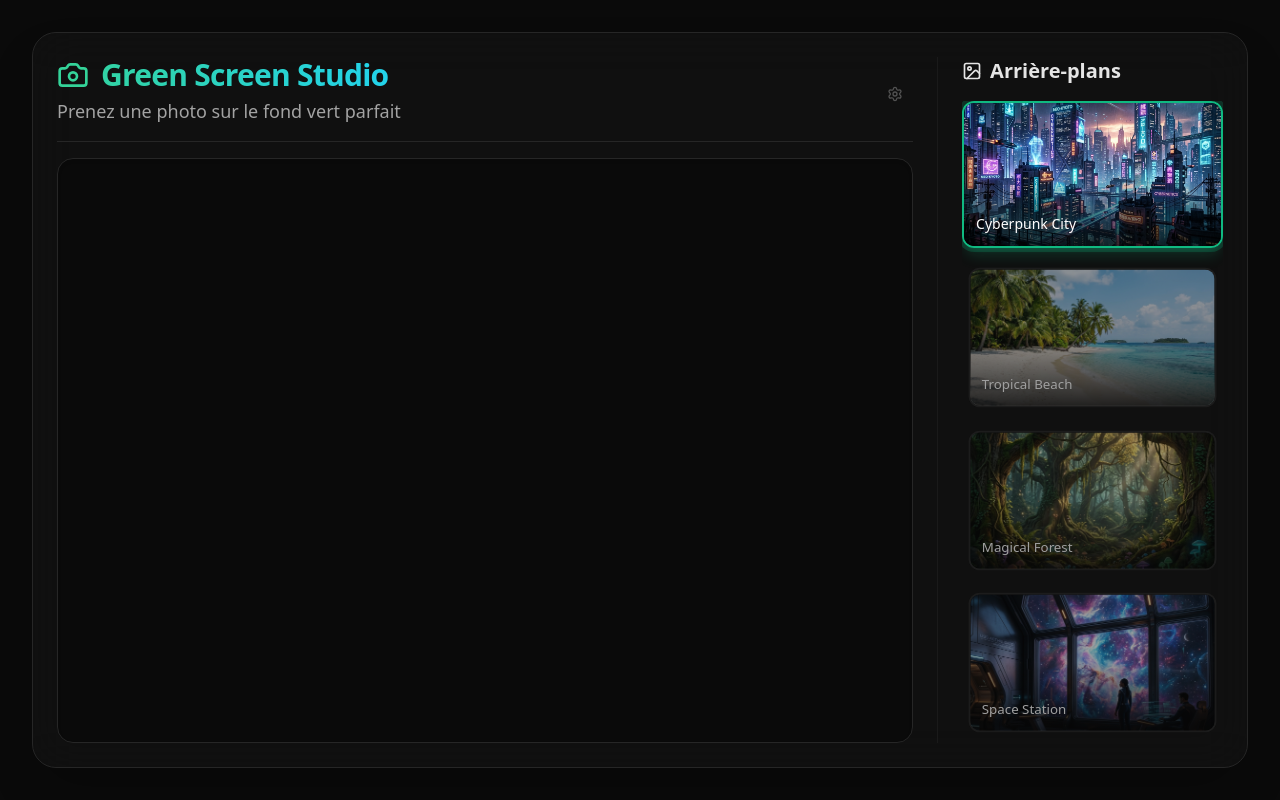
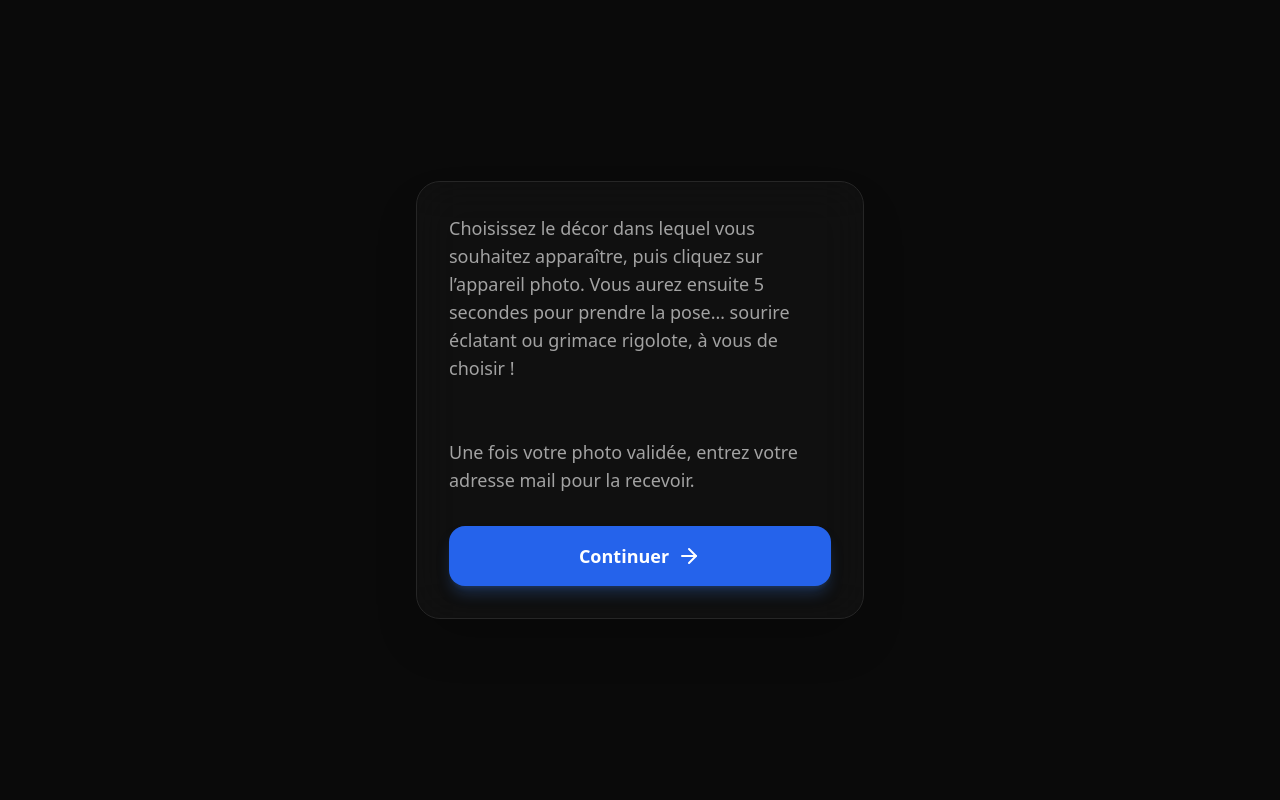
Before and after one commit to dokat/photobooth-app, a React (Vite) app: page /instructions in a window 1280 px wide. Built offline with nearby package versions, Linux system fonts and the light colour scheme; no server answers.

Commit message:
feat: implement multi-page navigation with react-router-dom and add Home, Instructions, and Photobooth views

```diff
--- a/package.json
+++ b/package.json
@@ -21,6 +21,7 @@
     "lucide-react": "^1.7.0",
     "react": "^19.2.4",
     "react-dom": "^19.2.4",
+    "react-router-dom": "^7.15.1",
     "react-webcam": "^7.2.0",
     "tailwind-merge": "^3.5.0",
     "tailwindcss-animate": "^1.0.7"
--- a/src/App.tsx
+++ b/src/App.tsx
@@ -1,105 +1,17 @@
-import { useCallback, useRef, useState } from "react";
-import Webcam from "react-webcam";
-import { Card } from "@/components/ui/card";
-
-import { useBackgrounds } from "@/hooks/useBackgrounds";
-import { usePhotobooth } from "@/hooks/usePhotobooth";
-import { useChromaKeyRender } from "@/hooks/useChromaKeyRender";
-import { useLocalStorage } from "@/hooks/useLocalStorage";
-
-import { CameraView } from "@/components/CameraView";
-import { BackgroundSelector } from "@/components/BackgroundSelector";
-import { ShareScreen } from "@/components/ShareScreen";
-import type { RGB } from "@/lib/chromaKey";
-import {
-  DEFAULT_TOLERANCE,
-  DEFAULT_KEY_COLOR,
-  DEFAULT_ADMIN_PASSWORD,
-  STORAGE_KEYS
-} from "@/constants";
+import { BrowserRouter, Routes, Route, Navigate } from "react-router-dom";
+import { Home } from "./components/Home";
+import { Photobooth } from "./components/Photobooth";
+import { Instructions } from "./components/Instructions";
 
 export default function App() {
-  const webcamRef = useRef<Webcam | null>(null);
-  const hiddenCanvasRef = useRef<HTMLCanvasElement | null>(null);
-  const resultCanvasRef = useRef<HTMLCanvasElement | null>(null);
-
-  const [isAdmin, setIsAdmin] = useState(false);
-
-  // Persisted settings
-  const [tolerance, setTolerance] = useLocalStorage(STORAGE_KEYS.TOLERANCE, DEFAULT_TOLERANCE);
-  const [keyColor, setKeyColor] = useLocalStorage<RGB>(STORAGE_KEYS.KEY_COLOR, DEFAULT_KEY_COLOR);
-  const [adminPassword, setAdminPassword] = useLocalStorage(STORAGE_KEYS.ADMIN_PASSWORD, DEFAULT_ADMIN_PASSWORD);
-
-  // Custom Hooks
-  const { selectedBgId, setSelectedBgId, currentBgImage, backgroundsList } = useBackgrounds();
-  const { capturedPhoto, startCountdown, countdown, resetPhoto } = usePhotobooth(resultCanvasRef);
-
-  // Hook for real-time video compositing
-  useChromaKeyRender({
-    webcamRef,
-    hiddenCanvasRef,
-    resultCanvasRef,
-    currentBgImage,
-    keyColor,
-    tolerance,
-    isPaused: !!capturedPhoto,
-  });
-
-  const handleStartCountdown = useCallback(() => {
-    startCountdown();
-  }, [startCountdown]);
-
   return (
-    <div className="min-h-screen bg-neutral-950 font-sans text-neutral-100 flex flex-col items-center justify-center relative">
-
-      {/* Hidden system components */}
-      <Webcam
-        ref={webcamRef}
-        audio={false}
-        videoConstraints={{
-          facingMode: "user",
-          width: { ideal: 3840 },
-          height: { ideal: 2160 }
-        }}
-        className="opacity-0 absolute pointer-events-none w-px h-px"
-      />
-      <canvas ref={hiddenCanvasRef} className="opacity-0 absolute pointer-events-none w-px h-px" />
-
-      {!capturedPhoto ? (
-        <div className="absolute inset-0 z-10 p-4 md:p-8 flex w-full h-full">
-          <Card className="flex flex-col lg:flex-row w-full h-full shadow-2xl border-neutral-800 bg-neutral-900/50 backdrop-blur-xl overflow-hidden rounded-3xl p-6 gap-6">
-
-            <CameraView
-              webcamRef={webcamRef}
-              resultCanvasRef={resultCanvasRef}
-              countdown={countdown}
-              startCountdown={handleStartCountdown}
-              tolerance={tolerance}
-              setTolerance={setTolerance}
-              keyColor={keyColor}
-              setKeyColor={setKeyColor}
-              isAdmin={isAdmin}
-              setIsAdmin={setIsAdmin}
-              adminPassword={adminPassword}
-              setAdminPassword={setAdminPassword}
-            />
-
-            <BackgroundSelector
-              backgroundsList={backgroundsList}
-              selectedBgId={selectedBgId}
-              setSelectedBgId={setSelectedBgId}
-            />
-
-          </Card>
-        </div>
-      ) : (
-        <div className="absolute inset-0 z-50 bg-neutral-950 flex flex-col w-full h-full p-4 md:p-12 overflow-y-auto">
-          <ShareScreen
-            capturedPhoto={capturedPhoto}
-            resetPhoto={resetPhoto}
-          />
-        </div>
-      )}
-    </div>
+    <BrowserRouter>
+      <Routes>
+        <Route path="/" element={<Home />} />
+        <Route path="/instructions" element={<Instructions />} />
+        <Route path="/photobooth" element={<Photobooth />} />
+        <Route path="*" element={<Navigate to="/" replace />} />
+      </Routes>
+    </BrowserRouter>
   );
 }
--- a/src/components/BackgroundSelector.tsx
+++ b/src/components/BackgroundSelector.tsx
@@ -1,4 +1,3 @@
-import { Image as ImageIcon } from "lucide-react";
 import { ScrollArea } from "@/components/ui/scroll-area";
 
 interface Background {
@@ -20,22 +19,16 @@ export function BackgroundSelector({
 }: BackgroundSelectorProps) {
   return (
     <div className="w-full lg:w-1/4 border-t lg:border-t-0 lg:border-l border-neutral-800/50 pt-6 lg:pt-0 lg:pl-6 flex flex-col h-full min-h-0">
-      <h3 className="text-xl font-semibold mb-4 flex items-center gap-2 text-neutral-200 shrink-0">
-        <ImageIcon className="w-5 h-5" />
-        Arrière-plans
-      </h3>
-
       <ScrollArea className="flex-1 pr-4 -mr-4 h-full">
         <div className="grid grid-cols-2 lg:grid-cols-1 gap-4">
           {backgroundsList.map((bg) => (
             <button
               key={bg.id}
               onClick={() => setSelectedBgId(bg.id)}
-              className={`relative rounded-xl overflow-hidden aspect-video border-2 transition-all duration-300 ${
-                selectedBgId === bg.id
-                  ? "border-emerald-500 ring-4 ring-emerald-500/20 shadow-lg shadow-emerald-500/20 scale-100"
-                  : "border-neutral-800 opacity-60 hover:opacity-100 hover:border-neutral-600 scale-95 hover:scale-100"
-              } cursor-pointer`}
+              className={`relative rounded-xl overflow-hidden aspect-video border-2 transition-all duration-300 ${selectedBgId === bg.id
+                ? "border-emerald-500 ring-4 ring-emerald-500/20 shadow-lg shadow-emerald-500/20 scale-100"
+                : "border-neutral-800 opacity-60 hover:opacity-100 hover:border-neutral-600 scale-95 hover:scale-100"
+                } cursor-pointer`}
             >
               <img src={bg.src} alt={bg.name} className="w-full h-full object-cover" />
               <div className="absolute inset-0 bg-gradient-to-t from-black/80 via-transparent to-transparent flex items-end p-3">
@@ -48,10 +41,9 @@ export function BackgroundSelector({
 
           <button
             onClick={() => setSelectedBgId(null)}
-            className={`relative rounded-xl overflow-hidden aspect-video border-2 flex items-center justify-center transition-all duration-300 ${
-                selectedBgId === null
-                  ? "border-emerald-500 ring-4 ring-emerald-500/20 shadow-lg shadow-emerald-500/20 scale-100"
-                  : "border-neutral-800 border-dashed opacity-60 hover:opacity-100 hover:border-neutral-600 scale-95 hover:scale-100"
+            className={`relative rounded-xl overflow-hidden aspect-video border-2 flex items-center justify-center transition-all duration-300 ${selectedBgId === null
+              ? "border-emerald-500 ring-4 ring-emerald-500/20 shadow-lg shadow-emerald-500/20 scale-100"
+              : "border-neutral-800 border-dashed opacity-60 hover:opacity-100 hover:border-neutral-600 scale-95 hover:scale-100"
               } cursor-pointer`}
           >
             <span className="text-sm font-medium text-neutral-400 bg-neutral-900/80 px-3 py-1 rounded-full">
--- /dev/null
+++ b/src/components/Home.tsx
@@ -0,0 +1,29 @@
+import { useNavigate } from "react-router-dom";
+import { Camera } from "lucide-react";
+import { Card } from "@/components/ui/card";
+
+export function Home() {
+  const navigate = useNavigate();
+
+  return (
+    <div className="min-h-screen bg-neutral-950 flex flex-col items-center justify-center p-4">
+      <Card className="w-full max-w-md p-8 flex flex-col items-center justify-center space-y-8 bg-neutral-900/50 backdrop-blur-xl border-neutral-800 shadow-2xl rounded-3xl">
+        <div className="w-24 h-24 bg-blue-500/10 rounded-full flex items-center justify-center">
+          <Camera className="w-12 h-12 text-blue-500" />
+        </div>
+
+        <div className="text-center space-y-2">
+          <h1 className="text-3xl font-bold text-neutral-100">Immortalisez votre aventure !</h1>
+          <p className="text-neutral-400">Photographiez-vous devant le portail qui mène au monde des jeux.</p>
+        </div>
+
+        <button
+          onClick={() => navigate("/instructions")}
+          className="w-full py-4 px-6 bg-blue-600 hover:bg-blue-500 text-white rounded-2xl font-semibold text-lg transition-all active:scale-95 shadow-lg shadow-blue-500/25"
+        >
+          Commencer
+        </button>
+      </Card>
+    </div>
+  );
+}
--- /dev/null
+++ b/src/components/Instructions.tsx
@@ -0,0 +1,24 @@
+import { ArrowRight } from "lucide-react";
+import { Card } from "./ui/card";
+import { useNavigate } from "react-router-dom";
+
+export function Instructions() {
+    const navigate = useNavigate();
+
+    return (
+        <div className="flex items-center justify-center min-h-screen bg-neutral-950">
+            <Card className="w-full max-w-md p-8 flex flex-col items-center justify-center space-y-8 bg-neutral-900/50 backdrop-blur-xl border-neutral-800 shadow-2xl rounded-3xl text-lg text-neutral-400">
+                <p className=" mb-6">Choisissez le décor dans lequel vous souhaitez apparaître, puis cliquez sur l’appareil photo.
+                    Vous aurez ensuite 5 secondes pour prendre la pose… sourire éclatant ou grimace rigolote, à vous de choisir !</p>
+
+                <p>Une fois votre photo validée, entrez votre adresse mail pour la recevoir.</p>
+                <button
+                    onClick={() => navigate("/photobooth")}
+                    className="w-full flex items-center gap-2 justify-center py-4 px-6 bg-blue-600 hover:bg-blue-500 text-white rounded-2xl font-semibold text-lg transition-all active:scale-95 shadow-lg shadow-blue-500/25"
+                >
+                    Continuer <ArrowRight />
+                </button>
+            </Card>
+        </div>
+    );
+}
--- /dev/null
+++ b/src/components/Photobooth.tsx
@@ -0,0 +1,106 @@
+import { useCallback, useRef, useState } from "react";
+import Webcam from "react-webcam";
+import { Card } from "@/components/ui/card";
+
+import { useBackgrounds } from "@/hooks/useBackgrounds";
+import { usePhotobooth } from "@/hooks/usePhotobooth";
+import { useChromaKeyRender } from "@/hooks/useChromaKeyRender";
+import { useLocalStorage } from "@/hooks/useLocalStorage";
+
+import { CameraView } from "@/components/CameraView";
+import { BackgroundSelector } from "@/components/BackgroundSelector";
+import { ShareScreen } from "@/components/ShareScreen";
+import type { RGB } from "@/lib/chromaKey";
+import {
+  DEFAULT_TOLERANCE,
+  DEFAULT_KEY_COLOR,
+  DEFAULT_ADMIN_PASSWORD,
+  STORAGE_KEYS
+} from "@/constants";
+
+export function Photobooth() {
+  const webcamRef = useRef<Webcam | null>(null);
+  const hiddenCanvasRef = useRef<HTMLCanvasElement | null>(null);
+  const resultCanvasRef = useRef<HTMLCanvasElement | null>(null);
+
+  const [isAdmin, setIsAdmin] = useState(false);
+
+  // Persisted settings
+  const [tolerance, setTolerance] = useLocalStorage(STORAGE_KEYS.TOLERANCE, DEFAULT_TOLERANCE);
+  const [keyColor, setKeyColor] = useLocalStorage<RGB>(STORAGE_KEYS.KEY_COLOR, DEFAULT_KEY_COLOR);
+  const [adminPassword, setAdminPassword] = useLocalStorage(STORAGE_KEYS.ADMIN_PASSWORD, DEFAULT_ADMIN_PASSWORD);
+
+  // Custom Hooks
+  const { selectedBgId, setSelectedBgId, currentBgImage, backgroundsList } = useBackgrounds();
+  const { capturedPhoto, startCountdown, countdown, resetPhoto } = usePhotobooth(resultCanvasRef);
+
+  // Hook for real-time video compositing
+  useChromaKeyRender({
+    webcamRef,
+    hiddenCanvasRef,
+    resultCanvasRef,
+    currentBgImage,
+    keyColor,
+    tolerance,
+    isPaused: !!capturedPhoto,
+  });
+
+  const handleStartCountdown = useCallback(() => {
+    startCountdown();
+  }, [startCountdown]);
+
+  return (
+    <div className="min-h-screen bg-neutral-950 font-sans text-neutral-100 flex flex-col items-center justify-center relative">
+
+      {/* Hidden system components */}
+      <Webcam
+        ref={webcamRef}
+        audio={false}
+        videoConstraints={{
+          facingMode: "user",
+          width: { ideal: 3840 },
+          height: { ideal: 2160 }
+        }}
+        className="opacity-0 absolute pointer-events-none w-px h-px"
+      />
+      <canvas ref={hiddenCanvasRef} className="opacity-0 absolute pointer-events-none w-px h-px" />
+
+      {!capturedPhoto ? (
+        <div className="absolute inset-0 z-10 p-4 md:p-8 flex w-full h-full">
+          <Card className="flex flex-col lg:flex-row w-full h-full shadow-2xl border-neutral-800 bg-neutral-900/50 backdrop-blur-xl overflow-hidden rounded-3xl p-6 gap-6">
+
+            <BackgroundSelector
+              backgroundsList={backgroundsList}
+              selectedBgId={selectedBgId}
+              setSelectedBgId={setSelectedBgId}
+            />
+            <CameraView
+              webcamRef={webcamRef}
+              resultCanvasRef={resultCanvasRef}
+              countdown={countdown}
+              startCountdown={handleStartCountdown}
+              tolerance={tolerance}
+              setTolerance={setTolerance}
+              keyColor={keyColor}
+              setKeyColor={setKeyColor}
+              isAdmin={isAdmin}
+              setIsAdmin={setIsAdmin}
+              adminPassword={adminPassword}
+              setAdminPassword={setAdminPassword}
+            />
+
+
+
+          </Card>
+        </div>
+      ) : (
+        <div className="absolute inset-0 z-50 bg-neutral-950 flex flex-col w-full h-full p-4 md:p-12 overflow-y-auto">
+          <ShareScreen
+            capturedPhoto={capturedPhoto}
+            resetPhoto={resetPhoto}
+          />
+        </div>
+      )}
+    </div>
+  );
+}
```
Also changed, not shown: 1 other file (tests, documents, lock files or other folders).
